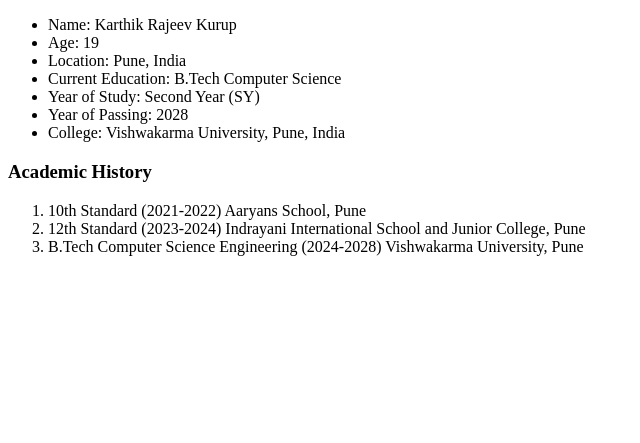
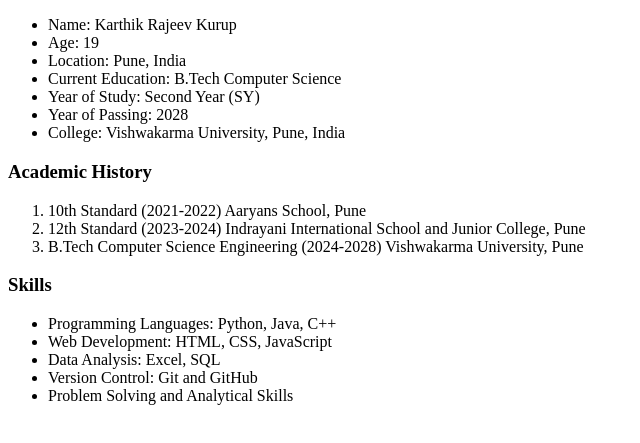
Before and after one commit to Karthik-kurup/My_Portfolio, a plain HTML site: page index.html in a window 1280 px wide. Shown: the part 91-534 px from the top of the page, without its empty margins (0-640 px from the left). Drawn offline with Linux system fonts and the light colour scheme.

Commit message:
Skills section

```diff
--- a/index.html
+++ b/index.html
@@ -16,3 +16,12 @@
     <li>12th Standard (2023-2024) Indrayani International School and Junior College, Pune</li>
     <li>B.Tech Computer Science Engineering (2024-2028) Vishwakarma University, Pune</li>
 </ol>
+
+<h3>Skills</h3>
+<ul>
+    <li>Programming Languages: Python, Java, C++</li>
+    <li>Web Development: HTML, CSS, JavaScript</li>
+    <li>Data Analysis: Excel, SQL</li>
+    <li>Version Control: Git and GitHub</li>
+    <li>Problem Solving and Analytical Skills</li>
+</ul>
```
